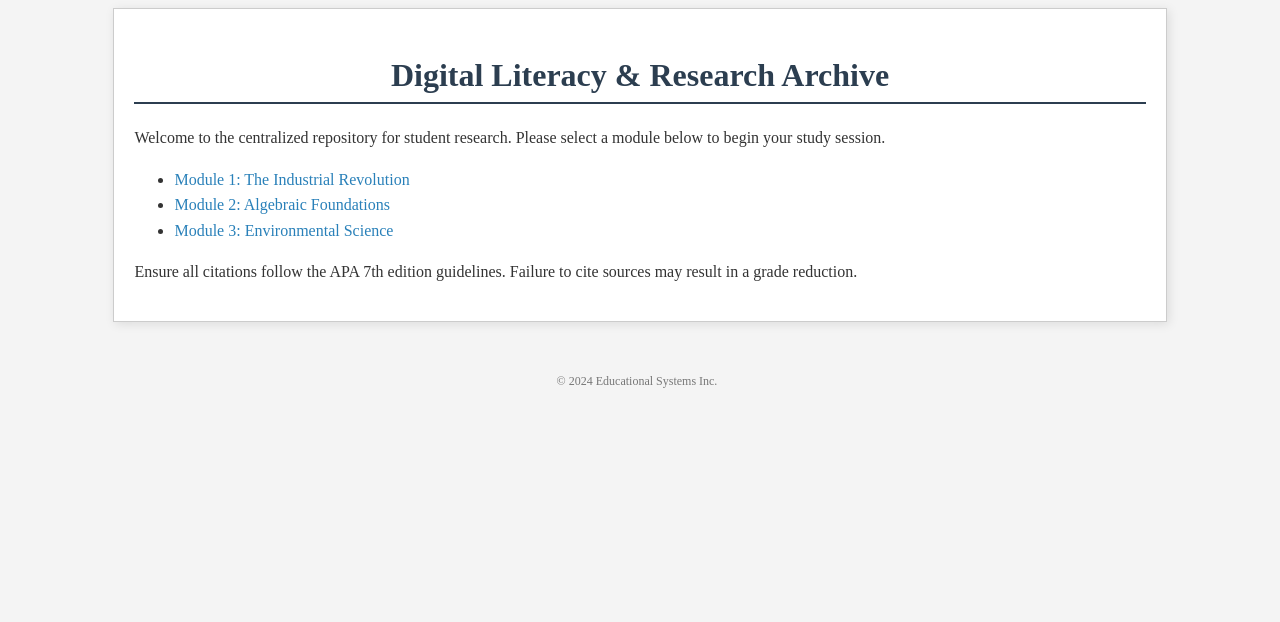
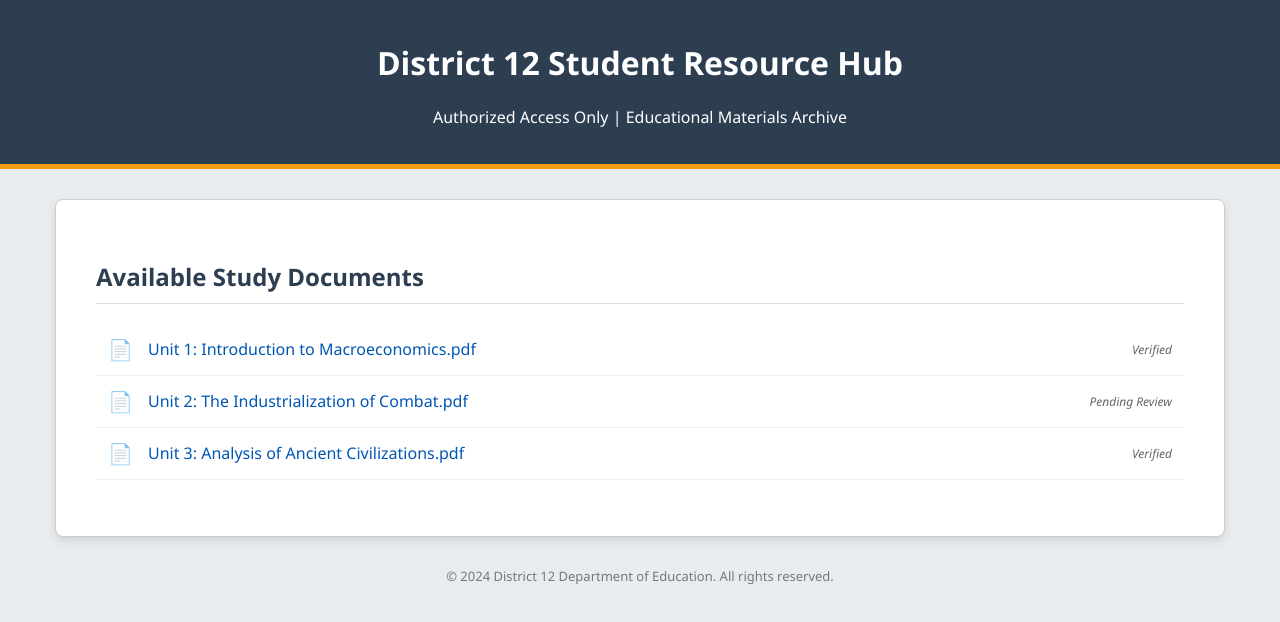
Before and after one commit to wmccormack150-wq/advanced-mathematics-portal, a plain HTML site: page index.html in a window 1280 px wide. Drawn offline with Linux system fonts and the light colour scheme.

Commit message:
Update index.html

```diff
--- a/index.html
+++ b/index.html
@@ -1,33 +1,55 @@
 <!DOCTYPE html>
-<html>
+<html lang="en">
 <head>
-<title>Global Educational Archive | Student Portal</title>
+<meta charset="UTF-8">
+<title>District 12 | Academic Resource Portal</title>
 <style>
-body { font-family: 'Times New Roman', serif; background-color: #f4f4f4; color: #333; line-height: 1.6; }
-.container { width: 80%; margin: auto; background: white; padding: 20px; border: 1px solid #ccc; box-shadow: 2px 2px 10px rgba(0,0,0,0.1); }
-h1 { color: #2c3e50; text-align: center; border-bottom: 2px solid #2c3e50; }
-.footer { text-align: center; font-size: 12px; margin-top: 50px; color: #777; }
-a { color: #2980b9; text-decoration: none; }
-/* The Secret Link Style */
-.secret-link { color: #f4f4f4; text-decoration: none; cursor: default; }
-.secret-link:hover { color: #ddd; }
+body { font-family: 'Segoe UI', Tahoma, Geneva, Verdana, sans-serif; background-color: #e9ecef; color: #333; margin: 0; }
+.header { background-color: #2c3e50; color: white; padding: 20px; text-align: center; border-bottom: 5px solid #f39c12; }
+.container { width: 85%; margin: 30px auto; background: white; padding: 40px; border: 1px solid #ccc; box-shadow: 0 4px 8px rgba(0,0,0,0.1); border-radius: 8px; }
+h2 { color: #2c3e50; border-bottom: 1px solid #ddd; padding-bottom: 10px; }
+.doc-list { list-style: none; padding: 0; }
+.doc-item { display: flex; align-items: center; padding: 12px; border-bottom: 1px solid #eee; transition: background 0.2s; }
+.doc-item:hover { background-color: #f8f9fa; }
+.doc-icon { margin-right: 15px; font-size: 20px; }
+.doc-link { color: #0056b3; text-decoration: none; font-weight: 500; flex-grow: 1; }
+.doc-link:hover { text-decoration: underline; }
+.status { font-size: 12px; color: #666; font-style: italic; }
+.footer { text-align: center; margin-top: 30px; font-size: 13px; color: #777; }
 </style>
 </head>
 <body>
+
+<div class="header">
+<h1>District 12 Student Resource Hub</h1>
+<p>Authorized Access Only | Educational Materials Archive</p>
+</div>
+
 <div class="container">
-<h1>Digital Literacy & Research Archive</h1>
-<p>Welcome to the centralized repository for student research. Please select a module below to begin your study session.</p>
-<ul>
-<li><a href="#">Module 1: The Industrial Revolution</a></li>
-<li><a href="#">Module 2: Algebraic Foundations</a></li>
-<li><a href="#">Module 3: Environmental Science</a></li>
+<h2>Available Study Documents</h2>
+<ul class="doc-list">
+<li class="doc-item">
+<span class="doc-icon">📄</span>
+<a href="https://www.wikipedia.org/" class="doc-link">Unit 1: Introduction to Macroeconomics.pdf</a>
+<span class="status">Verified</span>
+</li>
+<!-- This is the secret link to your portal -->
+<li class="doc-item">
+<span class="doc-icon">📄</span>
+<a href="portal.html" class="doc-link">Unit 2: The Industrialization of Combat.pdf</a>
+<span class="status">Pending Review</span>
+</li>
+<li class="doc-item">
+<span class="doc-icon">📄</span>
+<a href="https://www.britannica.com/" class="doc-link">Unit 3: Analysis of Ancient Civilizations.pdf</a>
+<span class="status">Verified</span>
+</li>
 </ul>
-<p>Ensure all citations follow the APA 7th edition guidelines. Failure to cite sources may result in a grade reduction.</p>
 </div>
+
 <div class="footer">
-&copy; 2024 Educational Systems Inc.
-<!-- This is the hidden door. Only you know to click the period. -->
-<a href="portal.html" class="secret-link">.</a>
+&copy; 2024 District 12 Department of Education. All rights reserved.
 </div>
+
 </body>
 </html>
```
